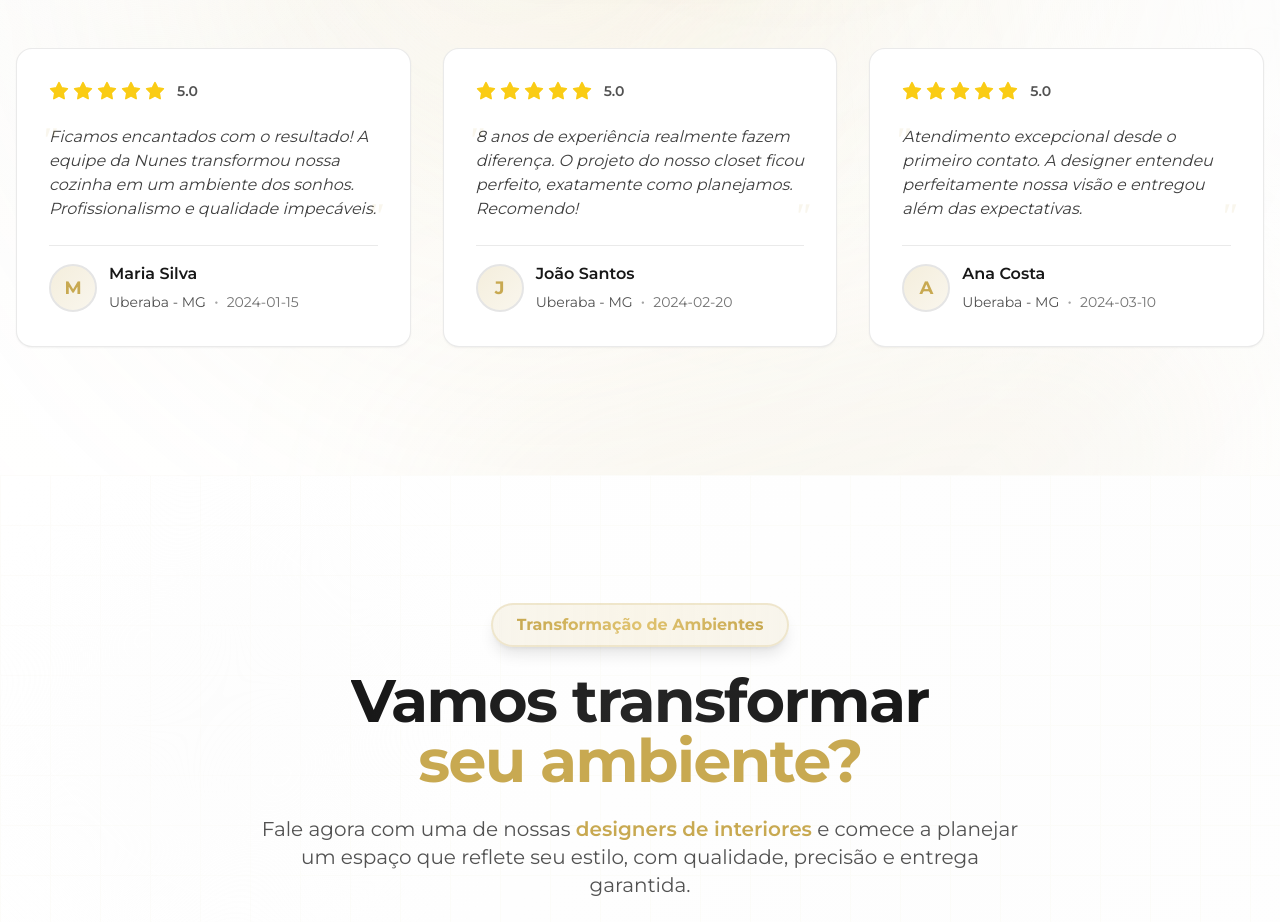
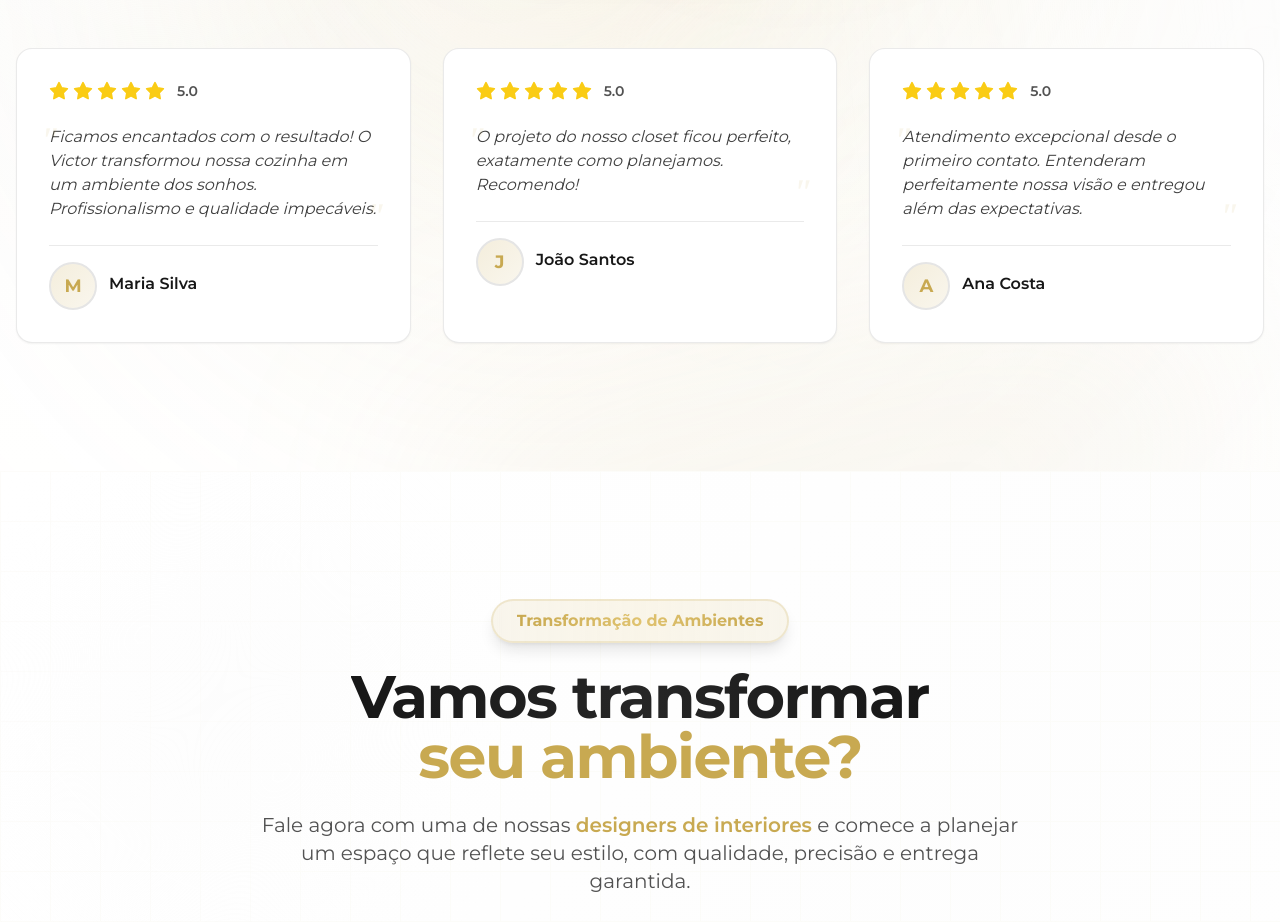
Before and after one commit to VoaNegocio/largman-lp, a React (Vite) app: page / in a window 1280 px wide. Shown: the part 2540-3462 px from the top of the page. Built offline with nearby package versions, Linux system fonts and the light colour scheme.

Commit message:
ajustes na copy do testimonials

```diff
--- a/src/components/Testimonials.jsx
+++ b/src/components/Testimonials.jsx
@@ -249,8 +249,9 @@ function TestimonialCard({ depoimento }) {
                     <div className="flex-1">
                         <p className="font-semibold text-neutral-900 mb-1 text-sm md:text-base">{depoimento.nome}</p>
                         <div className="flex items-center gap-2">
-                            <p className="text-xs md:text-sm text-neutral-600">{depoimento.cidade}</p>
-                            {depoimento.data && <><span className="text-neutral-400">•</span><p className="text-xs md:text-sm text-neutral-500">{depoimento.data}</p></>}
+                            {depoimento.cidade && <p className="text-xs md:text-sm text-neutral-600">{depoimento.cidade}</p>}
+                            {depoimento.cidade && depoimento.data && <span className="text-neutral-400">•</span>}
+                            {depoimento.data && <p className="text-xs md:text-sm text-neutral-500">{depoimento.data}</p>}
                         </div>
                     </div>
                 </div>
--- a/src/constants.js
+++ b/src/constants.js
@@ -55,26 +55,26 @@ export const GALLERY_IMAGES = {
 export const DEPOIMENTOS_FALLBACK = [
     {
         nome: 'Maria Silva',
-        cidade: 'Uberaba - MG',
-        texto: 'Ficamos encantados com o resultado! A equipe da Nunes transformou nossa cozinha em um ambiente dos sonhos. Profissionalismo e qualidade impecáveis.',
+        cidade: null,
+        texto: 'Ficamos encantados com o resultado! O Victor transformou nossa cozinha em um ambiente dos sonhos. Profissionalismo e qualidade impecáveis.',
         nota: 5,
-        data: '2024-01-15',
+        data: null,
         foto: null
     },
     {
         nome: 'João Santos',
-        cidade: 'Uberaba - MG',
-        texto: '8 anos de experiência realmente fazem diferença. O projeto do nosso closet ficou perfeito, exatamente como planejamos. Recomendo!',
+        cidade: null,
+        texto: 'O projeto do nosso closet ficou perfeito, exatamente como planejamos. Recomendo!',
         nota: 5,
-        data: '2024-02-20',
+        data: null,
         foto: null
     },
     {
         nome: 'Ana Costa',
-        cidade: 'Uberaba - MG',
-        texto: 'Atendimento excepcional desde o primeiro contato. A designer entendeu perfeitamente nossa visão e entregou além das expectativas.',
+        cidade: null,
+        texto: 'Atendimento excepcional desde o primeiro contato. Entenderam perfeitamente nossa visão e entregou além das expectativas.',
         nota: 5,
-        data: '2024-03-10',
+        data: null,
         foto: null
     },
 ]
```
